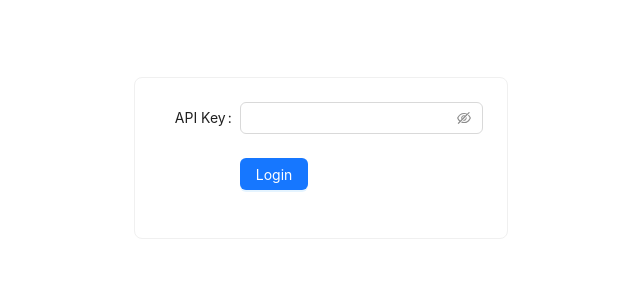
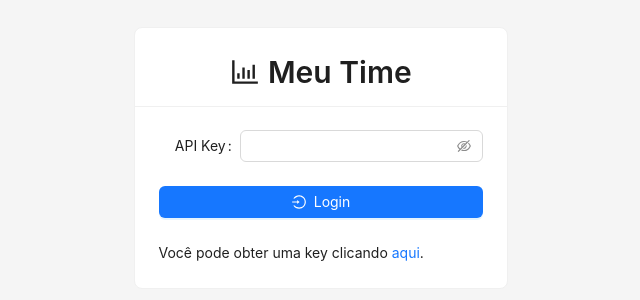
Before and after one commit to ferreirasara/meu-time, a React (Create React App) app: page / in a window 1280 px wide. Shown: the part 242-542 px from the top of the page, without its empty margins (319-959 px from the left). Built offline with nearby package versions, Linux system fonts and the light colour scheme; no server answers; a web font is replaced by a local one.

Commit message:
feat: improve login component

```diff
--- a/src/components/AppHeader.tsx
+++ b/src/components/AppHeader.tsx
@@ -12,8 +12,19 @@ export const AppHeader = () => {
     window.location.reload();
   }
 
-  return <Header style={{ display: 'flex', alignItems: 'center', justifyContent: 'space-between' }}>
-    <Typography.Title style={{ margin: 0, color: colorBgContainer }}><BarChartOutlined /> Meu Time</Typography.Title>
+  return <Header
+    style={{
+      display: 'flex',
+      alignItems: 'center',
+      justifyContent: 'space-between'
+    }}
+  >
+    <Typography.Title
+      level={2}
+      style={{ margin: 0, color: colorBgContainer }}
+    >
+      <BarChartOutlined /> Meu Time
+    </Typography.Title>
     <Button
       type='default'
       ghost
--- a/src/components/Dashboard.tsx
+++ b/src/components/Dashboard.tsx
@@ -1,4 +1,3 @@
-import '../style/Dashboard.scss';
 import { useState } from "react";
 import { FiltersCard } from "./FiltersCard";
 import { PlayersTable } from './PlayersTable';
--- a/src/components/Login.tsx
+++ b/src/components/Login.tsx
@@ -1,13 +1,16 @@
-import '../style/Login.scss';
-import { Button, Card, Form, FormItemProps, Input } from 'antd';
+import { Button, Card, Form, FormItemProps, Input, Typography, theme } from 'antd';
 import { useState } from 'react';
 import { BASE_URL } from '../utils/constants';
 import { getHeaders } from '../utils/utils';
+import { BarChartOutlined, LoginOutlined } from '@ant-design/icons';
 
 export const Login = () => {
   const [loading, setLoading] = useState<boolean>(false);
   const [validateStatus, setValidateStatus] = useState<FormItemProps["validateStatus"]>("");
   const [validateMessage, setValidadeMessage] = useState<string>("");
+  const {
+    token: { colorBgContainerDisabled, colorBgContainer },
+  } = theme.useToken();
 
   const onLogin = async (values: { apiKey: string }) => {
     if (!values?.apiKey) {
@@ -44,8 +47,28 @@ export const Login = () => {
     setLoading(false);
   };
 
-  return <div className="login-container">
-    <Card>
+  return <div
+    className="login-container"
+    style={{
+      width: '100%',
+      height: '100vh',
+      display: 'flex',
+      justifyContent: 'center',
+      alignItems: 'center',
+      backgroundColor: colorBgContainerDisabled,
+    }}
+  >
+    <Card
+      title={
+        <Typography.Title
+          level={2}
+          style={{ textAlign: 'center' }}
+        >
+          <BarChartOutlined /> Meu Time
+        </Typography.Title>
+      }
+      bordered
+    >
       <Form
         labelCol={{ span: 6 }}
         wrapperCol={{ span: 24 }}
@@ -60,12 +83,23 @@ export const Login = () => {
           <Input.Password />
         </Form.Item>
 
-        <Form.Item wrapperCol={{ offset: 6, span: 16 }}>
-          <Button type="primary" htmlType="submit" loading={loading}>
+        <Form.Item>
+          <Button
+            type="primary"
+            htmlType="submit"
+            loading={loading}
+            icon={<LoginOutlined />}
+            block
+          >
             Login
           </Button>
         </Form.Item>
       </Form>
+      <div>
+        <Typography.Text>
+          Você pode obter uma key clicando <Typography.Link href='https://dashboard.api-football.com/register' target='_blank'>aqui</Typography.Link>.
+        </Typography.Text>
+      </div>
     </Card>
   </div>;
 }
--- a/src/style/Dashboard.scss
+++ /dev/null
@@ -1,19 +0,0 @@
-.dashboard-container {
-  display: flex;
-  justify-content: flex-start;
-  align-items: center;
-  flex-direction: column;
-  gap: 16px;
-  padding: 16px;
-}
-
-.stats-container {
-  display: flex;
-  flex-wrap: wrap;
-  gap: 16px;
-  max-width: 900px;
-}
-
-.chart-container {
-  max-width: 900px;
-}
--- a/src/style/Login.scss
+++ /dev/null
@@ -1,7 +0,0 @@
-.login-container {
-  width: 100%;
-  height: 100vh;
-  display: flex;
-  justify-content: center;
-  align-items: center;
-}
```
